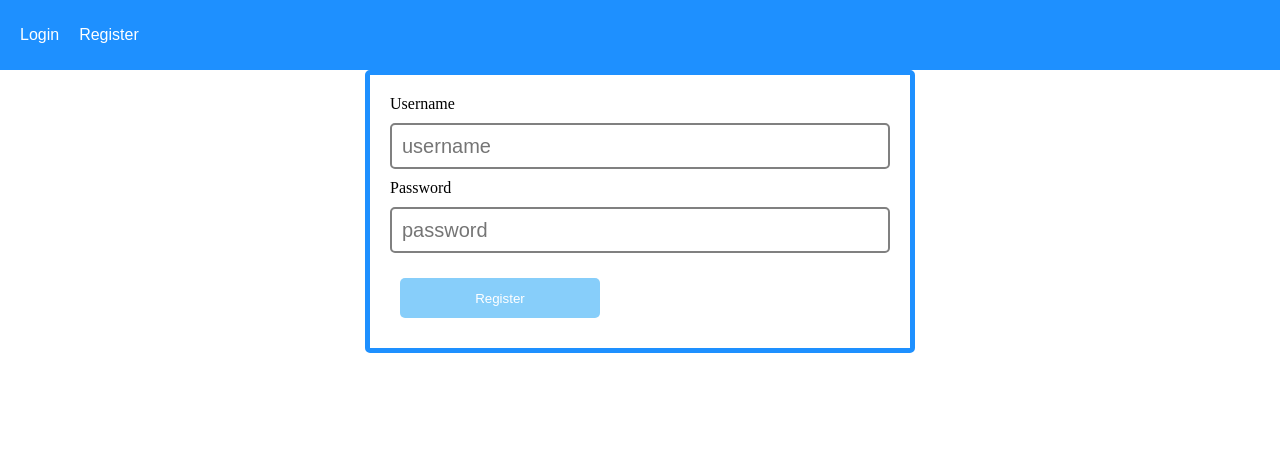
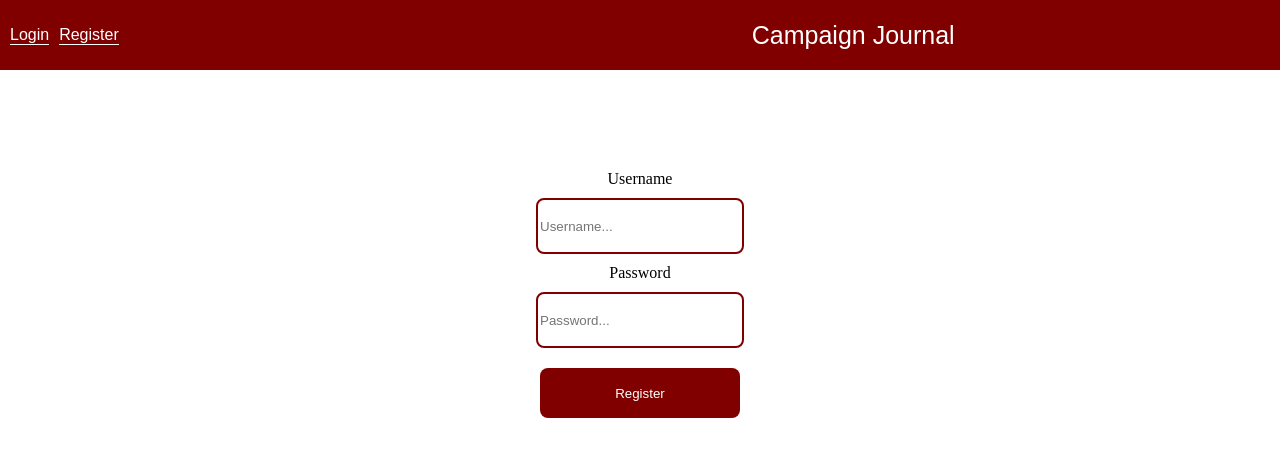
Before and after one commit to castellanorob/campaignJournal, a React (Create React App) app in the folder campaignJournal/client/: page /Registration in a window 1280 px wide. Shown: the top 456 px of the page. Built offline with nearby package versions, Linux system fonts and the light colour scheme; no server answers.

Commit message:
updates to the CSS mostly

```diff
--- a/campaignJournal/client/src/App.css
+++ b/campaignJournal/client/src/App.css
@@ -31,7 +31,7 @@ body {
 .post .title {
   flex: 20%;
   border-bottom: 1px solid lightgray;
-  background-color: dodgerblue;
+  background-color: maroon;
   display: grid;
   place-content: center;
   color: white;
@@ -49,15 +49,15 @@ body {
   display: flex;
   align-items: center;
   padding-left: 15px;
-  background-color: dodgerblue;
+  background-color: maroon;
   color: white;
   border-bottom-left-radius: 10px;
   border-bottom-right-radius: 10px;
 }
 
-/* CREATE POST PAGE CSS */
+/* CREATE Entry PAGE CSS */
 
-.createPostPage {
+.writeEntryPage {
   font-family: Arial, Helvetica, sans-serif;
   width: 100vw;
   height: 70vh;
@@ -72,11 +72,11 @@ body {
   width: 500px;
   height: auto;
   padding: 20px;
-  border: 5px solid dodgerblue;
+  border: 5px solid maroon;
   border-radius: 5px;
 }
 
-.formContainer #inputCreatePost {
+.formContainer #inputJournalEntry {
   height: 40px;
   margin-top: 10px;
   margin-bottom: 10px;
@@ -90,14 +90,15 @@ body {
   margin-top: 15px;
   height: 40px;
   border: none;
-  background-color: lightskyblue;
+  background-color: maroon ;
   border-radius: 5px;
   color: white;
 }
 
 .formContainer button:hover {
   cursor: pointer;
-  background-color: dodgerblue;
+  color: maroon;
+  background-color: lightblue;
 }
 
 span {
@@ -109,96 +110,56 @@ span {
 .navbar {
   width: 100%;
   height: 70px;
-  background-color: dodgerblue;
+  background-color: maroon;
   display: flex;
   align-items: center;
+  text-align: center;
   font-family: Arial, Helvetica, sans-serif;
 }
 
 .navbar a {
-  margin-left: 20px;
+  margin-left: 10px;
   text-decoration: none;
   color: white;
+  border-bottom: 1px solid white;
 }
 
-/* INDIVIDUAL POST */
-.postPage {
-  display: flex;
-  flex-direction: row;
-  width: 100%;
-  height: 100%;
+.navbar a:hover {
+  color:lightblue;
+  border-bottom: 1px solid lightblue;
 }
 
-.leftSide {
-  flex: 50%;
-  height: calc(100vh - 70px);
-  display: grid;
-  place-items: center;
+.appNameLoggedIn{
+  margin-left: 430px;
+  text-decoration: none;
+  color: white;
+  font-size: 25px;
+  }
+
+.appNameLoggedOut{
+  margin-left: 633px;
+  text-decoration: none;
+  text-align: center;
+  color: white;
+  font-size: 25px;
 }
 
-.rightSide {
-  flex: 50%;
-  height: calc(100vh - 70px);
-  display: grid;
-  place-items: center;
+.navbar button {
+  width: 100%;
+  height: 30px;
+  background-color: maroon;
   display: flex;
-  flex-direction: column;
+  align-items: right;
+  margin-left: 500px;
+  font-family: Arial, Helvetica, sans-serif;
+  color: white;
+  text-decoration: underline;
+  font-size: medium;
 }
 
-.rightSide .addCommentContainer {
-  flex: 20%;
-  width: 100%;
-  display: grid;
-  place-items: center;
-  margin-top: 25px;
-}
-
-.addCommentContainer input,
-button {
-  width: 200px;
-  height: 50px;
-  border-radius: 8px;
-  border: none;
-}
-
-.addCommentContainer button {
-  background-color: dodgerblue;
-  color: white;
-}
-
-.addCommentContainer input {
-  border: 2px solid dodgerblue;
-}
-
-.rightSide .listOfComments {
-  flex: 80%;
-  width: 100%;
-  display: flex;
-  flex-direction: column;
-  align-items: center;
-}
-
-.listOfComments .comment {
-  width: 70%;
-  height: auto;
-  padding: 30px;
-  border: 1px solid lightgray;
-  border-radius: 5px;
-  margin-top: 20px;
-}
-
-#individual {
-  height: 500px;
-  width: 600px;
-}
-
-#individual .title,
-#individual .footer {
-  font-size: 30px;
-}
-
-#individual .body {
-  font-size: 25px;
+.navbar button:hover {
+  background-color: maroon;
+  color: lightblue;
 }
 
 /* LOGIN */
@@ -222,10 +183,50 @@ button {
 }
 
 .loginContainer button {
-  background-color: dodgerblue;
+  background-color: maroon;
   color: white;
 }
 
+.loginContainer button:hover {
+  background-color: lightblue;
+  color: maroon;
+  border: 2px solid maroon
+}
+
 .loginContainer input {
-  border: 2px solid dodgerblue;
+  border: 2px solid maroon;
 }
+
+/* REGISTRATION */
+.registrationContainer {
+  display: flex;
+  align-items: center;
+  flex-direction: column;
+  width: 100%;
+  height: 100vh;
+  padding-top: 100px;
+}
+
+.registrationContainer input,
+button {
+  width: 200px;
+  height: 50px;
+  border-radius: 8px;
+  border: none;
+  margin: 10px;
+}
+
+.registrationContainer button {
+  background-color: maroon;
+  color: white;
+}
+
+.registrationContainer button:hover {
+  background-color: lightblue;
+  color: maroon;
+  border: 2px solid maroon
+}
+
+.registrationContainer input {
+  border: 2px solid maroon;
+}
--- a/campaignJournal/client/src/App.js
+++ b/campaignJournal/client/src/App.js
@@ -33,14 +33,14 @@ function App() {
         });
       }
     });
-  }, [])
+  }, [authState])
 
   useEffect(() =>{
     if(authState.status){
       localStorage.setItem("username", authState.username);
       localStorage.setItem("userId", authState.id);
     }
-  }, [])
+  }, [authState])
 
   const logout = () =>{
     localStorage.removeItem("accessToken");
@@ -59,6 +59,7 @@ function App() {
             <Link to="/">My Campaigns</Link>
             <Link to="/CampaignJournal">Journal</Link>
             <Link to="/CreateJournalEntry"> New Journal Entry</Link>
+            <label className="appNameLoggedIn">Campaign Journal</label>
             <div className="loggedInContainer">
               <h1>{authState.username}</h1>
               <button onClick={logout}>Logout</button>
@@ -68,6 +69,7 @@ function App() {
             <>
             <Link to="/Login">Login</Link>
             <Link to="/Registration">Register</Link>
+            <label className="appNameLoggedOut">Campaign Journal</label>
             </>
           )}
         </div>
--- a/campaignJournal/client/src/pages/CreateJournalEntry.js
+++ b/campaignJournal/client/src/pages/CreateJournalEntry.js
@@ -25,7 +25,7 @@ function CreateJournalEntry() {
         journalBody: Yup.string().max(500).required()
     });
 
-    const onSubmit = (data) => {
+    const writeEntry = (data) => {
         data.userId = localStorage.getItem("userId");
         data.campaignId = sessionStorage.getItem("campaignId");
         axios.post("http://localhost:3001/JournalEntries",
@@ -42,14 +42,14 @@ function CreateJournalEntry() {
     }
 
     return(
-        <div className="createPostPage">
-            <Formik initialValues={initialValues } onSubmit={onSubmit} validationSchema={validationSchema}>
-                <Form className="formContainer">
+        <div className="writeEntryPage">
+            <Formik initialValues={ initialValues } onSubmit={writeEntry} validationSchema={validationSchema}>
+                <Form className="registrationContainer">
                     <label>Journal Entry</label>
                     <ErrorMessage name="journalBody" component="span" />
                     <Field
                     as="textarea"
-                    id="inputCreatePost"
+                    id="inputJournalEntry"
                     name="journalBody"
                     placeholder="Write your journal entry here" />
                     <button type="submit">Submit Journal Entry</button>
--- a/campaignJournal/client/src/pages/Login.js
+++ b/campaignJournal/client/src/pages/Login.js
@@ -8,7 +8,6 @@ function Login() {
   const [username, setUsername] = useState("");
   const [password, setPassword] = useState("");
   const { setAuthState } = useContext(AuthContext);
-
 
   let navigate = useNavigate();
 
@@ -35,6 +34,7 @@ function Login() {
       <label>Username:</label>
       <input
         type="text"
+        placeholder="Username..."
         onChange={(event) => {
           setUsername(event.target.value);
         }}
@@ -42,6 +42,7 @@ function Login() {
       <label>Password:</label>
       <input
         type="password"
+        placeholder="Password..."
         onChange={(event) => {
           setPassword(event.target.value);
         }}
--- a/campaignJournal/client/src/pages/Registration.js
+++ b/campaignJournal/client/src/pages/Registration.js
@@ -22,22 +22,22 @@ function Registration(){
 
     return(
         <div>
-            <Formik initialValues={initialValues } onSubmit={onSubmit} validationSchema={validationSchema}>
-                <Form className="formContainer">
+            <Formik initialValues={ initialValues } onSubmit={onSubmit} validationSchema={validationSchema}>
+                <Form className="registrationContainer">
                     <label>Username</label>
                     <ErrorMessage name="username" component="span" />
                     <Field
-                    id="inputCreatePost"
+                    id="input"
                     name="username"
-                    placeholder="username" />
+                    placeholder="Username..." />
 
                     <label>Password</label>
                     <ErrorMessage name="password" component="span" />
                     <Field
                     type ="password"
-                    id="inputCreatePost"
+                    id="input"
                     name="password"
-                    placeholder="password" />
+                    placeholder="Password..." />
                     <button type="submit">Register</button>
                 </Form>
             </Formik>
```
Also changed, not shown: 1 other file (tests, documents, lock files or other folders).
